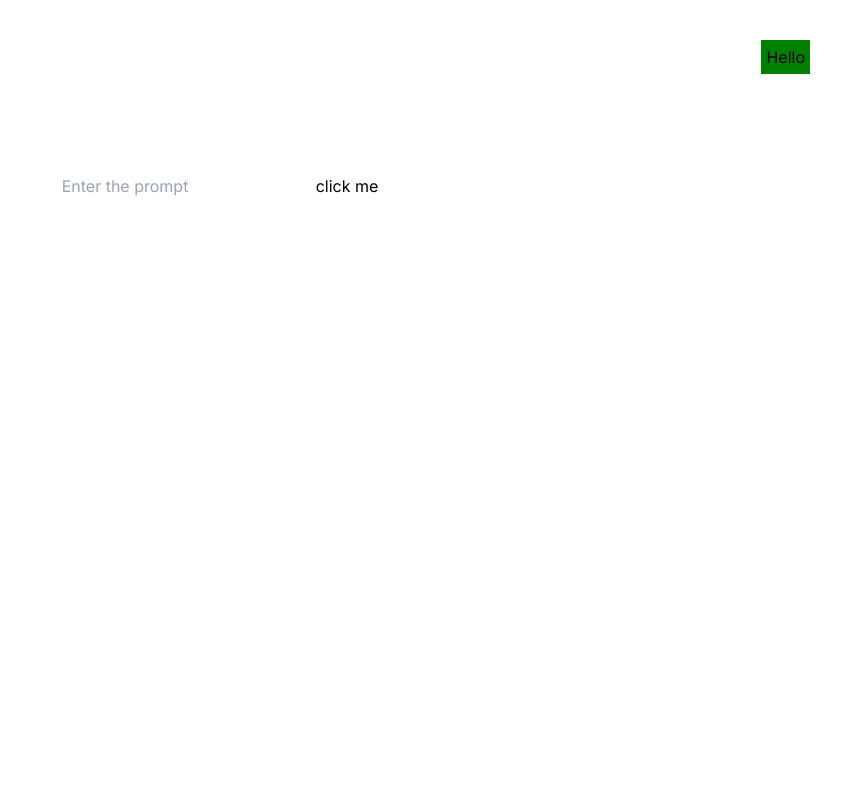
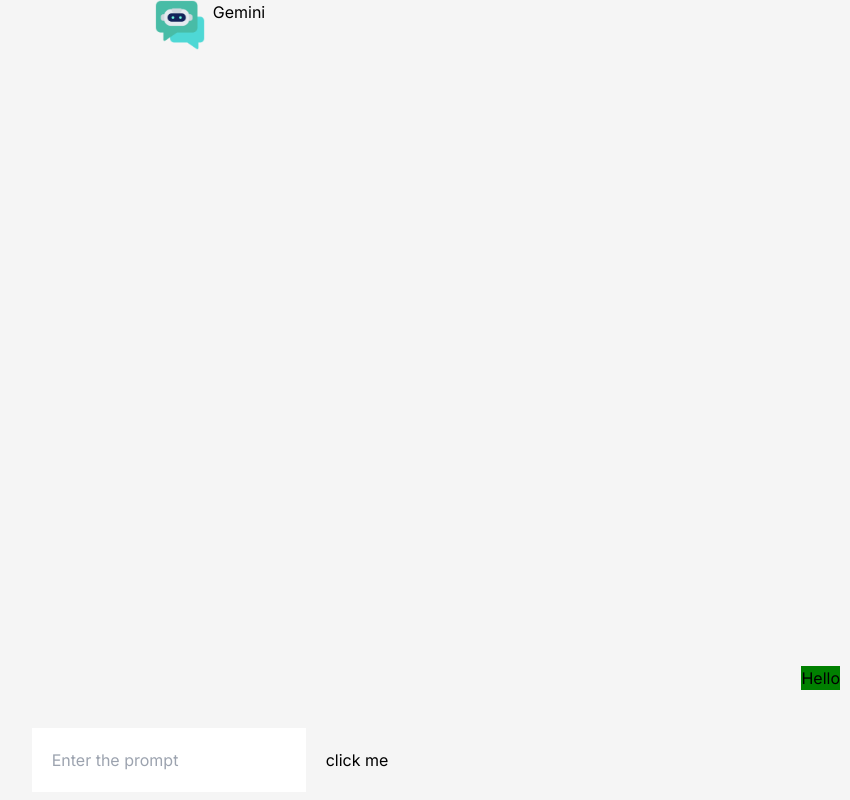
Before and after one commit to kanugurajesh/Chat-LLM, a Next.js app: page / in a window 1280 px wide. Shown: the whole page, without its empty margins (430-1280 px from the left). Built offline with nearby package versions, Linux system fonts and the light colour scheme.

Commit message:
Adding persistance for the app

```diff
--- a/app/globals.css
+++ b/app/globals.css
@@ -1,3 +1,7 @@
 @tailwind base;
 @tailwind components;
 @tailwind utilities;
+
+body {
+    box-sizing: border-box;
+}
--- a/app/page.tsx
+++ b/app/page.tsx
@@ -1,16 +1,30 @@
 "use client"
 
-import { useState } from "react"
+import { useState, useEffect } from "react"
+import styles from "@/styles/root.module.css"
+import Image from "next/image"
+import Markdown from "react-markdown";
+import toast, { Toaster } from "react-hot-toast";
 
 export default function Home() {
 
   const [prompt, setPrompt] = useState("");
 
+  const getDate = () => {
+    const date = new Date()
+    return `${date.getHours()}:${date.getMinutes()}:${date.getSeconds()}`
+  }
+
   const [chatHistory, setChatHistory] = useState([
-    { id: 1, message: 'Hello', sender: 'me', time: '12:00' },
+    { id: 1, message: 'Hello', sender: 'model', time: getDate() },
   ])
 
-  const RequestGemini = async (prompt:any) => {
+  const onPromptChange = (e: any) => {
+    localStorage.setItem('prompt', e.target.value)
+    setPrompt(e.target.value)
+  }
+
+  const RequestGemini = async (prompt: any) => {
     const response = await fetch('/api/chat', {
       method: 'POST',
       body: JSON.stringify({ userPrompt: prompt }),
@@ -18,39 +32,73 @@ export default function Home() {
         'Content-Type': 'application/json'
       }
     })
-
     const data = await response.json()
 
     setChatHistory((prevChatHistory) => [
       ...prevChatHistory,
-      { id: prevChatHistory.length + 1, message: data.text, sender: 'model', time: '12:00' }
+      { id: prevChatHistory.length + 1, message: data.text, sender: 'model', time: getDate() }
     ]);
+
+    setChatHistory((prevChatHistory) => {
+      const updatedChatHistory = [...prevChatHistory];
+      localStorage.setItem('chatHistory', JSON.stringify(updatedChatHistory));
+      return updatedChatHistory;
+    });
+
   }
 
+  // handle click
   const onHandleClick = async () => {
+    if (prompt == "") {
+      toast.error("Please enter the prompt")
+      return
+    }
 
-    console.log("clicked")
-    console.log(chatHistory.length)
-    setChatHistory([...chatHistory, { id: chatHistory.length + 1, message: prompt, sender: '', time: '12:00' }])
+    setChatHistory((prevChatHistory) => [
+      ...prevChatHistory,
+      { id: prevChatHistory.length + 1, message: prompt, sender: 'user', time: getDate() }
+    ]);
+
     await RequestGemini(prompt)
     setPrompt("")
   }
 
+  // show welcome message
+  useEffect(() => {
+    const visited = localStorage.getItem('visited')
+    if (!visited) {
+      toast.success("Welcome to Gemini")
+      setTimeout(() => {
+        toast.success("Get started by entering the prompt")
+      }, 2500)
+      localStorage.setItem('visited', "true")
+    }
+  })
 
+  useEffect(() => {
+    const chatHistory = localStorage.getItem('chatHistory')
+    if (chatHistory) {
+      setChatHistory(() => JSON.parse(chatHistory))
+      console.log(chatHistory)
+    }
+  }, [])
 
   return (
-    <main>
-      <div className="chat-history flex flex-col p-10">
+    <main className={styles.container}>
+      <Toaster />
+      <div className="flex gap-2">
+        <Image src="/chatbot.png" alt="logo" width={50} height={50} />
+        <h1>Gemini</h1>
+      </div>
+      <div className={`flex flex-col ${styles.chatHistory}`}>
         {chatHistory.length > 0 && chatHistory.map((chat) => (
-          <div key={chat.id} className={`chat-message ${chat.sender}`}>
-            <div className="chat-message-content">
-              <div className="chat-message-text" style={chat.id % 2 == 0 ? { float: 'left', backgroundColor: 'red', padding: '5px' } : { float: 'right', backgroundColor: 'green', padding: '5px' }}>{chat.message}</div>
-            </div>
+          <div key={chat.id} className="chat-message">
+            <Markdown className={`chat-message-text ${chat.sender == "user" ? styles.user : styles.model}`}>{chat.message}</Markdown>
           </div>
         ))}
       </div>
-      <div className="mt-10 flex justify-center items-center">
-        <input type="text" placeholder="Enter the prompt" value={prompt} className="p-5" onChange={(e) => setPrompt(e.target.value)} />
+      <div className={`flex justify-center items-center gap-5 ${styles.inputContainer}`}>
+        <input type="text" placeholder="Enter the prompt" value={prompt} className="p-5" onChange={onPromptChange} />
         <button onClick={onHandleClick}>click me</button>
       </div>
     </main>
--- a/package.json
+++ b/package.json
@@ -12,7 +12,9 @@
     "@google/generative-ai": "^0.1.3",
     "next": "14.0.4",
     "react": "^18",
-    "react-dom": "^18"
+    "react-dom": "^18",
+    "react-hot-toast": "^2.4.1",
+    "react-markdown": "^9.0.1"
   },
   "devDependencies": {
     "@types/node": "^20",
--- /dev/null
+++ b/styles/root.module.css
@@ -0,0 +1,42 @@
+.user {
+    float: left;
+    max-width: 50%;
+    background-color: red;
+}
+
+.model {
+    float: right;
+    max-width: 50%;
+    background-color: green;
+}
+
+.container {
+    display: flex;
+    flex-direction: column;
+    align-items: center;
+    height: 100vh;
+    width: 100vw;
+    background-color: #f5f5f5;
+    gap: 10px;
+}
+
+.chatHistory {
+    height: 90vh;
+    width: 100%;
+    padding: 20px 10px;
+    overflow-y: scroll;
+    background-color: #f5f5f5;
+    display: flex;
+    flex-direction: column;
+    justify-content: flex-end;
+    gap: 1vh;
+}
+
+.inputContainer {
+    display: flex;
+    flex-direction: row;
+    padding: 20px 10px;
+    height: 10vh;
+    width: 100vw;
+    background-color: #f5f5f5;
+}
```
Also changed, not shown: public/chatbot.png (added), 1 other file (tests, documents, lock files or other folders).
